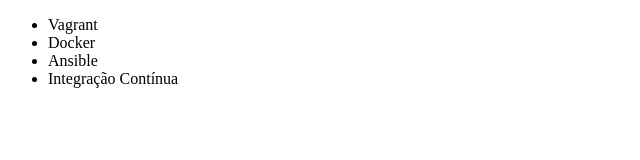
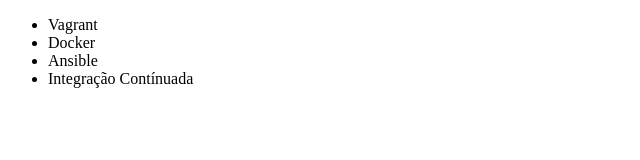
Before and after one commit to dev-nando/alura_git_e_github, a plain HTML site: page index.html in a window 1280 px wide. Shown: the full height of the page, 0-640 px from the left. Drawn offline with Linux system fonts and the light colour scheme.

Commit message:
Fazendo uma alteração e comitando para relembrar

```diff
--- a/index.html
+++ b/index.html
@@ -9,7 +9,7 @@
         <li>Vagrant</li>
         <li>Docker</li>
         <li>Ansible</li>
-        <li>Integração Contínua</li>
+        <li>Integração Contínuada</li>
     </ul>
 </body>
 </html>
```
